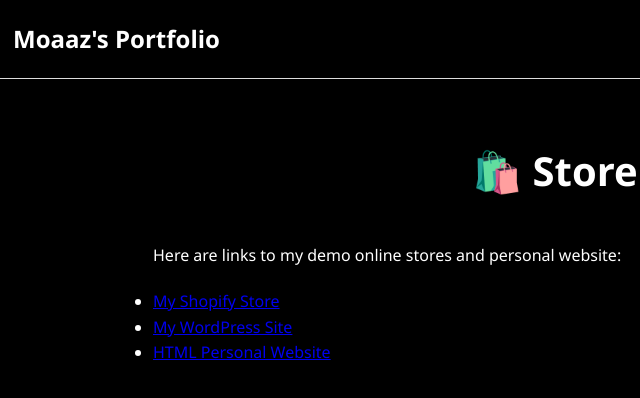
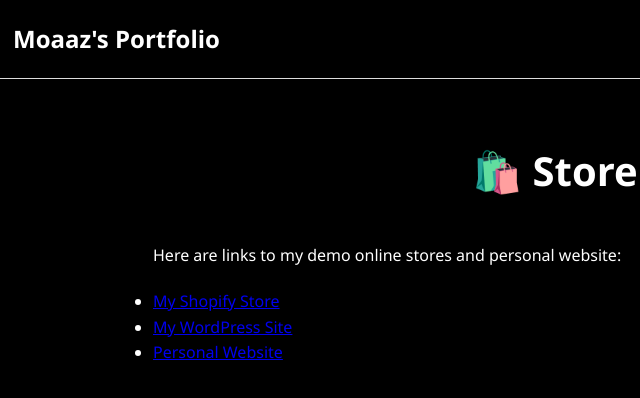
Before and after one commit to alihaider79/portfolioweb, a plain HTML site: page store.html in a window 1280 px wide. Shown: the full height of the page, 27-667 px from the left. Drawn offline with Linux system fonts and the light colour scheme.

Commit message:
added website link in store

```diff
--- a/store.html
+++ b/store.html
@@ -33,7 +33,11 @@
             >My WordPress Site</a
           >
         </li>
-        <li><a href="index.html" target="_blank">HTML Personal Website</a></li>
+        <li>
+          <a href="https://portfolioweb-bay.vercel.app/" target="_blank"
+            >Personal Website</a
+          >
+        </li>
       </ul>
     </main>
   </body>
```
